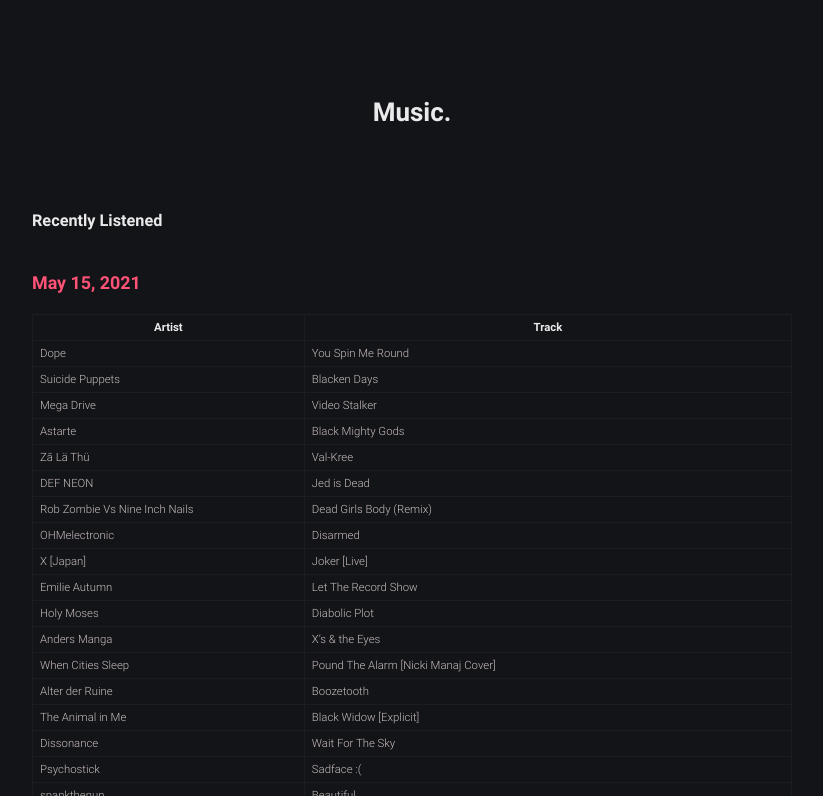
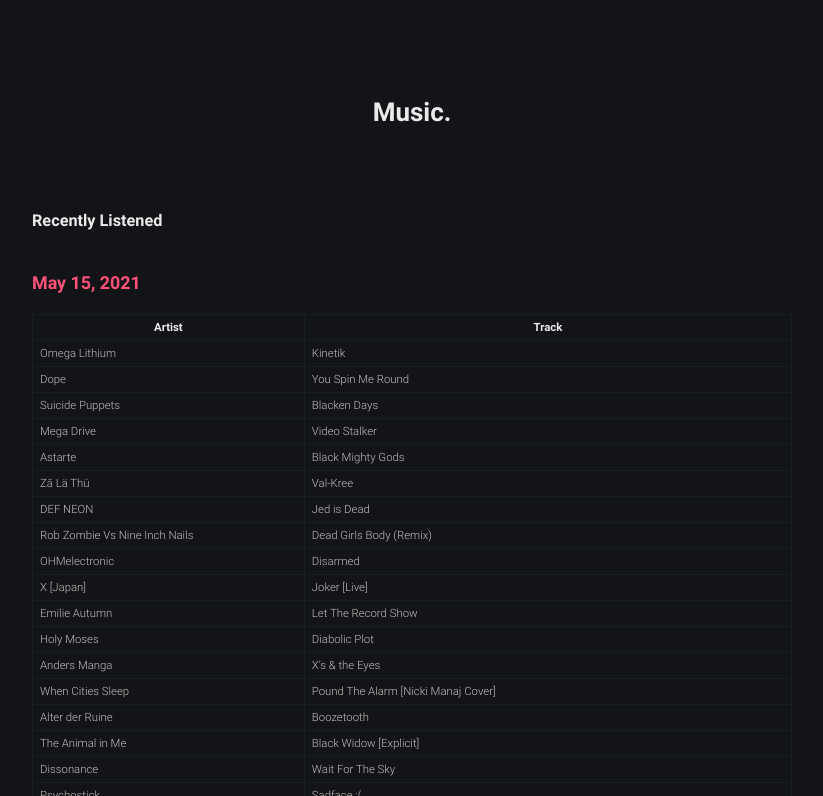
Before and after one commit to robert-marshall/xyz, a Jekyll site: the page built from music.md, in a window 1280 px wide and 900 px high, cut to the strip 104-900 px from the top of the window. Shown: the whole strip, without its empty margins (228-1051 px from the left). Built offline with Jekyll 4.4.1, drawn with Linux system fonts in a browser that asks for light colours.

Commit message:
Working on tests (haha)

```diff
--- a/music.md
+++ b/music.md
@@ -11,6 +11,7 @@
 
 | Artist | Track |
 |--------|-------|
+Omega Lithium | Kinetik
 Dope | You Spin Me Round
 Suicide Puppets | Blacken Days
 Mega Drive | Video Stalker
```
